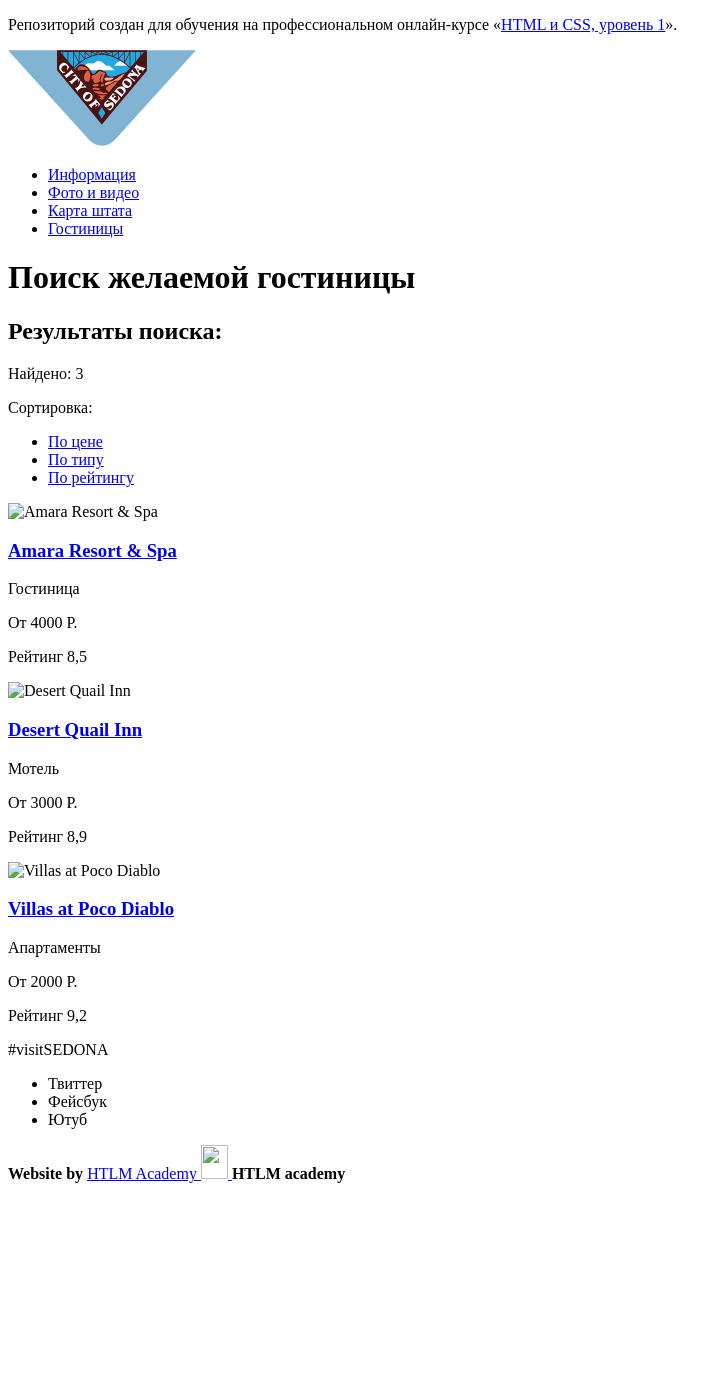
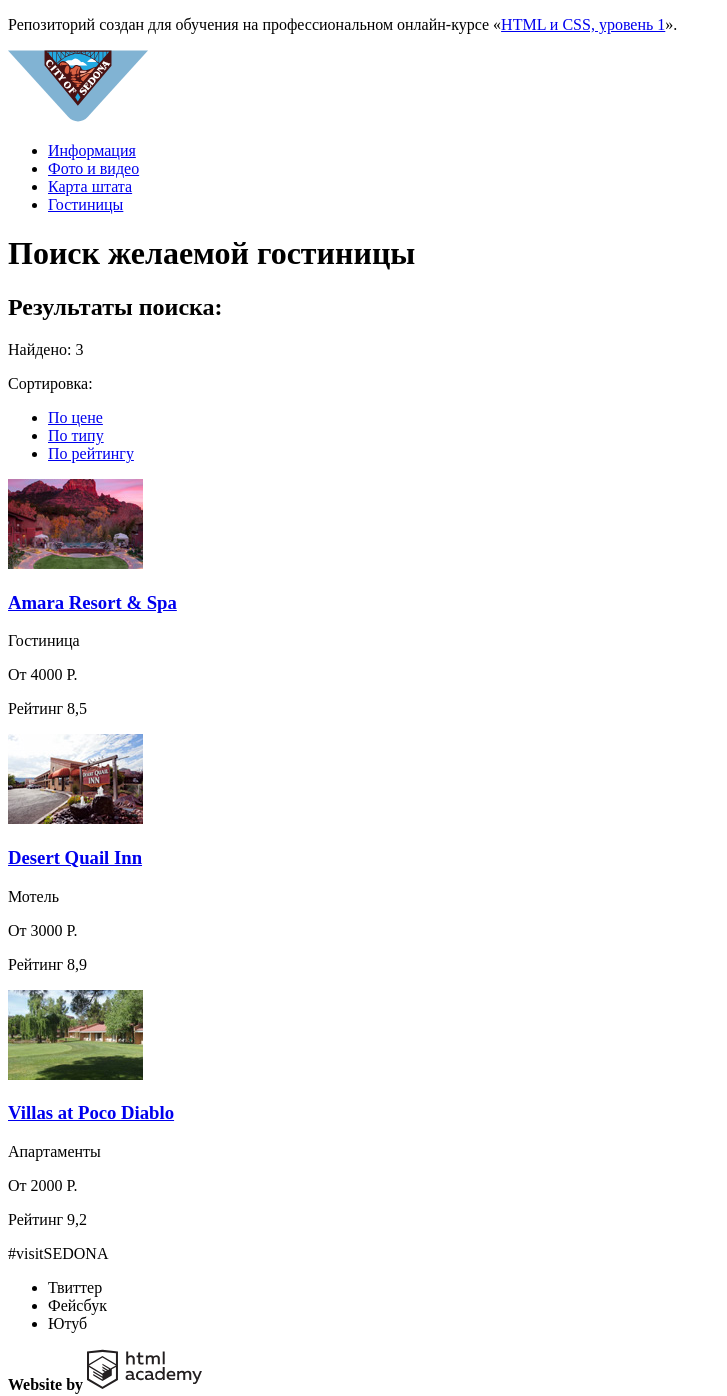
Before and after one commit to mas5592/885855-sedona-24, a plain HTML site: page catalog.html in a window 1280 px wide. Shown: the whole page, without its empty margins (0-727 px from the left). Before the commit the page ends 1199 px from the top, so only its background shows below. Drawn offline with Linux system fonts and the light colour scheme.

Commit message:
Основное задание: готовим графику личного проекта

```diff
--- a/catalog.html
+++ b/catalog.html
@@ -12,7 +12,7 @@
 		<header class="main-header">
 			<nav class="main-navigation">
 				<a class="main-header-logo" href="logo.htlm">
-					<img src="img/index-logo.svg" width="188" height="96" alt="Седона">
+					<img src="img/index-logo.svg" width="140" height="72" alt="Седона">
 				</a>
 				<ul class="site-navigation">
 					<li><a class="site-navigation-link" href="info.htlm">Информация</a></li>
@@ -56,7 +56,7 @@
 					<!--Гостиница-->
 					<div class="hotel">
 						<div class="hotel-foto">
-							<img src="img/hotel-1.jpg" alt="Amara Resort & Spa">
+							<img src="img/hotel-1.jpg" width="135" height="90"  alt="Amara Resort & Spa">
 						</div>
 						<div class="hotel-info">
 							<h3><a href="#" class="hotel-title">Amara Resort & Spa</a></h3>
@@ -84,7 +84,7 @@
 					<!--Гостиница-2-->
 					<div class="hotel">
 						<div class="hotel-foto">
-							<img src="img/hotel-2.jpg" alt="Desert Quail Inn">
+							<img src="img/hotel-2.jpg" width="135" height="90" alt="Desert Quail Inn">
 						</div>
 						<div class="hotel-info">
 							<h3><a href="#" class="hotel-title">Desert Quail Inn</a></h3>
@@ -110,7 +110,7 @@
 					<!--Гостиница-3-->
 					<div class="hotel">
 						<div class="hotel-foto">
-							<img src="img/hotel-3.jpg" alt="Villas at Poco Diablo">
+							<img src="img/hotel-3.jpg" width="135" height="90" alt="Villas at Poco Diablo">
 						</div>
 						<div class="hotel-info">
 							<h3><a href="#" class="hotel-title">Villas at Poco Diablo</a></h3>
@@ -145,10 +145,9 @@
 			</ul>
 			<p class="footer-copyright">
 				<b> Website by </b>
-				<a class="button" href="https://htmlacademy.ru">HTLM Academy
-					<img src="footer-copyright-logo" width="27" height="34">
+				<a class="button" href="https://htmlacademy.ru">
+					<img src="img/logo-html.svg" width="115" height="41">
 				</a>
-				<b> HTLM academy </b>
 			</p>
 		</footer>
 	</div>
```
Also changed, not shown: index.html (+9 -9 lines), img/hotel-1.jpg (renamed from img/Layer 21.jpg), img/hotel-2.jpg (renamed from img/Layer 89 copy.jpg), img/hotel-3.jpg (renamed from img/Layer 22.jpg), img/logo-html.svg (renamed from img/logo html.svg).
